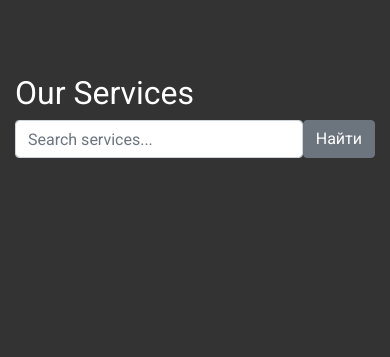
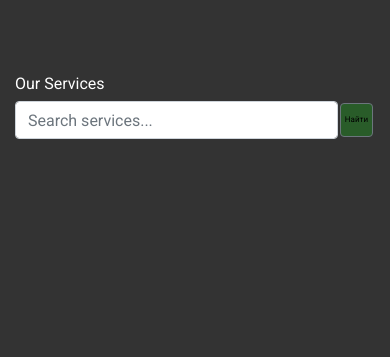
Before and after one commit to dev4ox/stars-start-lk, a Django app: page /lk/services/ in a window 390 px wide. Shown: the part 74-431 px from the top of the page. Run offline with Django 5.2, Linux system fonts and the light colour scheme; the visitor is signed in with stand-in values (Sample User, id 1); data that the repository does not hold is empty; parts of the project's set-up code (start-up, migrations or seed data) failed here and were passed over; some libraries are stand-ins or nearby versions.

Commit message:
mobile adaptive for table

```diff
--- a/regSaitTest/regSaitTest/settings.py
+++ b/regSaitTest/regSaitTest/settings.py
@@ -30,7 +30,7 @@ SECRET_KEY = secret.DJANGO_SECRET_KEY
 # SECURITY WARNING: don't run with debug turned on in production!
 DEBUG = secret.DEBUG
 
-ALLOWED_HOSTS = ['stars-start.ru', '176.57.217.86', "127.0.0.1", "192.168.1.66"]
+ALLOWED_HOSTS = ['stars-start.ru', '176.57.217.86', "127.0.0.1", "192.168.3.136"]
 
 # Application definition
 
--- a/regSaitTest/registration/static/css/style.css
+++ b/regSaitTest/registration/static/css/style.css
@@ -5,6 +5,7 @@ body {
   color: #fff;
   margin: 0;
   padding: 0;
+  width: 100%;
 }
 
 .text-white {
@@ -194,6 +195,31 @@ main {
     margin-bottom: 20px;
   }
 }
+@media (max-width: 576px) {
+  .table {
+    font-size: 0.5rem;
+  }
+  .table th {
+    padding: 6px;
+  }
+  .table td {
+    padding: 6px;
+  }
+  .table td:last-child {
+    padding: 2px;
+  }
+  h2 {
+    font-size: 1rem;
+  }
+  .badge {
+    font-size: 0.5rem;
+  }
+  .btn {
+    font-size: 0.5rem;
+    padding: 2px 4px;
+    margin: 2px !important;
+  }
+}
 .last-order {
   background-color: #333;
   color: #fff;
@@ -226,22 +252,17 @@ main {
 }
 
 footer {
-  background-color: #333;
-  color: #fff;
   text-align: center;
   padding: 10px 0;
-  bottom: 0;
   width: 100%;
-}
-footer p {
-  margin: 0;
+  margin-top: auto;
 }
 
 .footer_section {
   background-size: cover;
   background-position: center;
-  background-attachment: fixed;
   background-color: #300054;
+  width: 100%;
   padding: 20px;
 }
 .footer_section p {
@@ -420,6 +441,16 @@ footer p {
 
 .btn-group .btn {
   margin-right: 5px;
+}
+
+.btn-secondary {
+  margin-left: 6px;
+  background-color: rgba(0, 255, 0, 0.2);
+  color: #000;
+}
+.btn-secondary:hover {
+  background-color: rgba(0, 255, 0, 0.6);
+  color: #000;
 }
 
 .login-container {
--- a/regSaitTest/registration/static/css/style.scss
+++ b/regSaitTest/registration/static/css/style.scss
@@ -24,6 +24,7 @@ body {
     color: $text-color;
     margin: 0;
     padding: 0;
+    width: 100%;
 }
 
 .text-white {
@@ -242,6 +243,31 @@ main {
         margin-bottom: 20px;
     }
 }
+@media (max-width: 576px) {
+    .table {
+        font-size: 0.5rem;
+        th {
+            padding: 6px;
+        }
+        td {
+            padding: 6px;
+            &:last-child {
+                padding: 2px;
+            }
+        }
+    }
+    h2 {
+        font-size: 1rem;
+    }
+    .badge {
+        font-size: 0.5rem;
+    }
+    .btn {
+        font-size: 0.5rem;
+        padding: 2px 4px;
+        margin: 2px !important;
+    }
+}
 
 // Last Order
 .last-order {
@@ -284,23 +310,16 @@ main {
 
 // Footer
 footer {
-    background-color: $primary-color;
-    color: $text-color;
     text-align: center;
     padding: 10px 0;
-    bottom: 0;
     width: 100%;
-
-    p {
-        margin: 0;
-    }
+    margin-top: auto;
 }
-
 .footer_section {
     background-size: cover;
     background-position: center;
-    background-attachment: fixed;
     background-color: $dark-purple;
+    width: 100%;
     padding: 20px;
 
     p {
@@ -500,6 +519,16 @@ footer {
 
 .btn-group .btn {
     margin-right: 5px;
+}
+
+.btn-secondary {
+    margin-left: 6px;
+    background-color: rgba(0, 255, 0, 0.2);
+    color: $text-color-wh;
+    &:hover {
+        background-color: rgba(0, 255, 0, 0.6);
+        color: $text-color-wh;
+    }
 }
 
 // Login Page Styles
--- a/regSaitTest/registration/templates/base.html
+++ b/regSaitTest/registration/templates/base.html
@@ -81,7 +81,7 @@
         {% block content %}{% endblock %}
     </main>
     <!-- footer section -->
-    <footer class="container-fluid footer_section">
+    <footer class="footer_section">
         <p>&copy; 2024 {% trans "Star Start" %}. {% trans "All rights reserved." %}</p>
         <ul>
             <li><a href="/lk/terms_of_service" target="_blank" rel="Terms of Service">{% trans "Terms of service" %}</a></li>
--- a/scripts.txt
+++ b/scripts.txt
@@ -22,6 +22,12 @@ pg_dump --data-only --table=registration_services --column-inserts --dbname=star
 pg_dump --data-only --table=registration_category --column-inserts --dbname=stars_start > /tmp/category_data.sql
 pg_dump --data-only --table=registration_customuser --column-inserts --dbname=stars_start > /tmp/customuser_data.sql
 
+mv /tmp/groupservices_data.sql  /home/ten/groupservices_data.sql
+mv /tmp/services_data.sql  /home/ten/services_data.sql
+mv /tmp/category_data.sql  /home/ten/category_data.sql
+mv /tmp/customuser_data.sql  /home/ten/customuser_data.sql
+
+
 psql --dbname=stars_start < /tmp/groupservices_data.sql
 psql --dbname=stars_start < /tmp/services_data.sql
 psql --dbname=stars_start < /tmp/category_data.sql
```
Also changed, not shown: regSaitTest/registration/templates/orders.html (+4 -8 lines), 1 other file.
